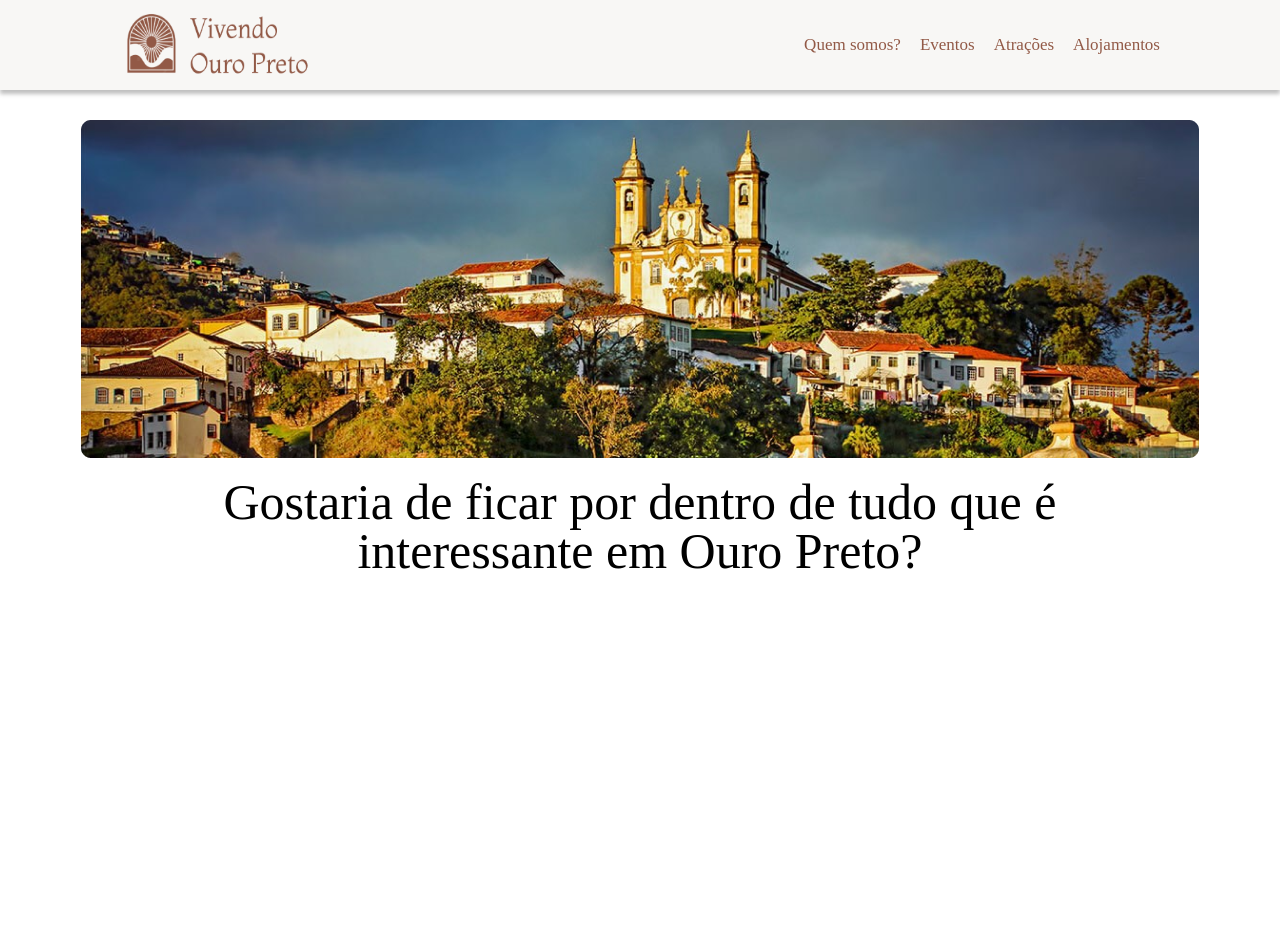
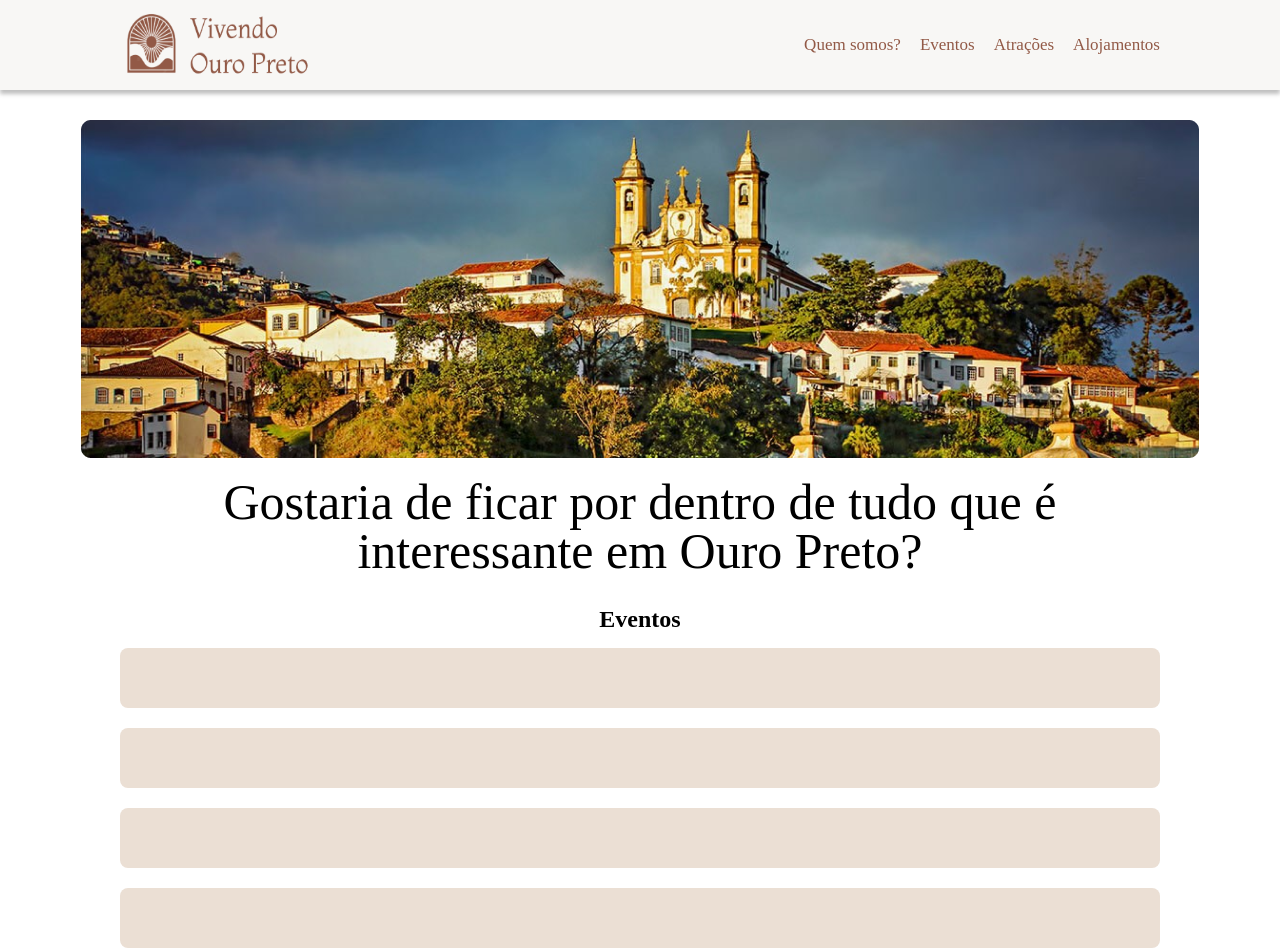
Before and after one commit to Jamajal/Vivendo-Ouro-Preto-Front, a React (Vite) app in the folder front/: page / in a window 1280 px wide. Before the commit the page ends 800 px from the top, so only its background shows below. Built offline with nearby package versions, Linux system fonts and the light colour scheme.

Commit message:
Criando listagems de eventos

```diff
--- /dev/null
+++ b/front/src/components/EventUnit/StyledEventUnit.jsx
@@ -0,0 +1,9 @@
+import styled from 'styled-components'
+
+export const StyledUnit = styled.div`
+    height: 60px;
+    background-color: #EBDFD4;
+    border-radius: 8px;
+
+    cursor: pointer;
+`
--- /dev/null
+++ b/front/src/components/EventUnit/index.jsx
@@ -0,0 +1,5 @@
+import { StyledUnit } from "./StyledEventUnit";
+
+export default function EventUnit(){
+    return <StyledUnit />
+}
--- /dev/null
+++ b/front/src/components/EventsList/StyledEventsList.jsx
@@ -0,0 +1,15 @@
+import styled from 'styled-components'
+
+export const StyledEventsList = styled.section`
+    display: flex;
+    flex-direction: column;
+    align-items: center;
+    gap: 15px;
+
+    > div{
+        width: 100%;
+        display: flex;
+        flex-direction: column;
+        gap: 20px;
+    }
+`
--- /dev/null
+++ b/front/src/components/EventsList/index.jsx
@@ -0,0 +1,17 @@
+import { StyledEventsList } from "./StyledEventsList";
+
+import EventUnit from '../EventUnit'
+
+export default function EventList(){
+    return(
+        <StyledEventsList className="layer gap">
+            <h2>Eventos</h2>
+            <div>
+                <EventUnit />
+                <EventUnit />
+                <EventUnit />
+                <EventUnit />
+            </div>
+        </StyledEventsList>
+    )
+}
--- a/front/src/pages/Home/index.jsx
+++ b/front/src/pages/Home/index.jsx
@@ -1,15 +1,15 @@
 import Header from '../../components/Header'
 import Welcome from '../../components/Welcome'
+import EventList from '../../components/EventsList'
 
 import { StyledHome } from './StyledHome'
-
 
 export default function Home(){
     return(
         <StyledHome>
             <Header />
             <Welcome />
-
+            <EventList />
         </StyledHome>
     )
 }
```
